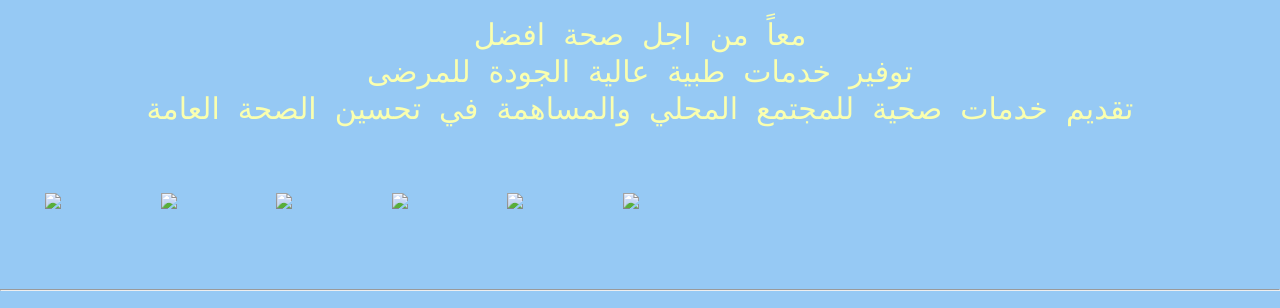
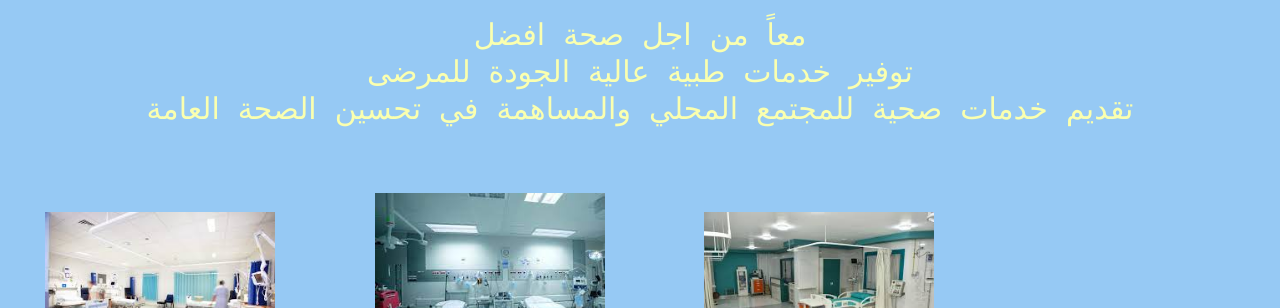
Before and after one commit to alaaelfauomiy/hospital, a plain HTML site: page hospital.html in a window 1280 px wide. Shown: the part 80-388 px from the top of the page. Drawn offline with Linux system fonts and the light colour scheme; files whose address does not match are found by name.

Commit message:
hospital.html

```diff
--- a/hospital.html
+++ b/hospital.html
@@ -37,12 +37,12 @@
             توفير خدمات طبية عالية الجودة للمرضى
             <br> تقديم خدمات صحية للمجتمع المحلي والمساهمة في تحسين الصحة العامة
         </p>
-        <img src="1.jpg" >
-        <img src="2.jpg" >
-        <img src="3.jpg" >
-        <img src="4.jpg" >
-        <img src="5.jpg" >
-        <img src="6.jpg" >
+        <img src="image/1.jpg" >
+        <img src="image/2.jpg" >
+        <img src="image/3.jpg" >
+        <img src="image/4.jpg" >
+        <img src="image/5.jpg" >
+        <img src="image/6.jpg" >
     </div>
     <hr>
 
```
